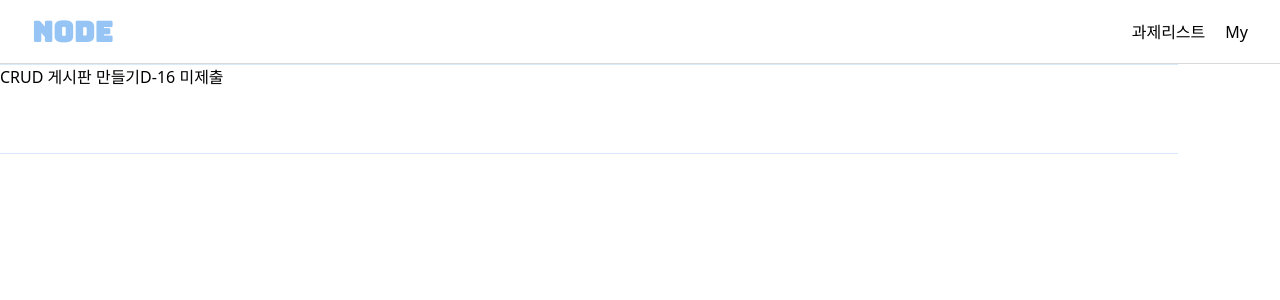
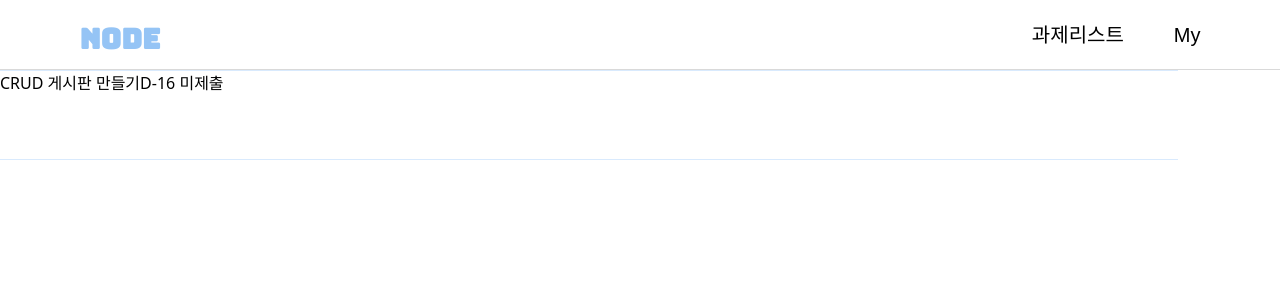
Before and after one commit to team-incube/NODE-front, a React (Create React App) app: page / in a window 1280 px wide. Shown: the top 300 px of the page. Built offline with nearby package versions, Linux system fonts and the light colour scheme; a web font is replaced by a local one.

Commit message:
refactor: 컴포넌트 내부 내용 수정, 주석 변경

```diff
--- a/src/components/NavBar.jsx
+++ b/src/components/NavBar.jsx
@@ -1,11 +1,10 @@
 export default function NavBar(){
     return(
-                <div className="flex justify-between items-center w-full h-[64px] px-[32px] border-b border-[#D9D9D9]">
-            <span className="width-[81px] height-[34px] text-[#95C4F5] text-[28px] font-bungee font-bold flex justify-start">
+        <div className="flex justify-between items-center w-full h-[70px] px-[79.5px] border-b border-[#D9D9D9]">
+            <span className="h-[34px] text-[#95C4F5] text-[28px] font-bungee font-bold flex justify-start">
                 NODE
             </span>
-            <div className="flex justify-end gap-[20px]">
-                {/* 알람 아이콘 svg 컴포넌트 ?알람 숫자를 어케늠 아아아아아아ㅏㅏ아아ㅏ*/}
+            <div className="h-[58px] flex justify-end gap-[50px] text-[20px] font-tmoney">
                 <button>과제리스트</button>
                 <button>My</button>
             </div>
--- a/src/components/ProfileBoxMentee.jsx
+++ b/src/components/ProfileBoxMentee.jsx
@@ -1,4 +1,4 @@
-import jiyuImage from "../assets/icons/jiyu.png.png";
+import jiyuImage from "../assets/icons/jiyu.png";
 import user from "../assets/icons/user.svg";
 import girl from "../assets/icons/girl.svg";
 
@@ -13,7 +13,7 @@ export default function ProfileBoxMentee(){
                 <div className="flex gap-[45px] h-[120px]">
                     <img src={jiyuImage} alt="프로필"
                         className="w-[120px] h-[120px] border border-[1px] border-[#60ABFA] rounded-full p-[10px]"
-                    /> {/* 이미지 선택 -살짝 문제 이미지 크기를 어찌한다냐*/}
+                    /> {/* 이미지 선택/크기 조정 */}
                     <div className="flex flex-col w-[100px] h-[120px] font-tmoney gap-[10px] text-[16px] m-[0px] p-[0px]">
                         <span className="text-[#60ABFA] text-[12px] gap-[6px] flex border border-[1px] border-[#60ABFA] rounded-[5px] w-[60px] h-[24px] justify-center items-center">
                             <img src={user} alt="user icon"/>
--- a/src/components/ProfileBoxMentor.jsx
+++ b/src/components/ProfileBoxMentor.jsx
@@ -1,4 +1,4 @@
-import yeunImage from "../assets/icons/yeun.png.png";
+import yeunImage from "../assets/icons/yeun.png";
 import user from "../assets/icons/user.svg";
 import boy from "../assets/icons/boy.svg";
 
@@ -12,7 +12,7 @@ export default function ProfileBoxMentor(){
                 <div className="flex gap-[45px] h-[120px]">
                     <img src={yeunImage} alt="프로필"
                         className="w-[120px] h-[120px] border border-[1px] border-[#60ABFA] rounded-full p-[10px] bg-white"
-                    />
+                    /> {/* 이미지 선택/크기 조정 */}
                     <div className="flex flex-col w-[112px] h-[120px] font-tmoney gap-[10px] text-[16px] m-[0px] p-[0px]">
                         <span className="text-[#60ABFA] text-[12px] gap-[6px] flex border border-[1px] border-[#60ABFA] rounded-[5px] w-[60px] h-[24px] justify-center items-center">
                             <img src={user} alt="user icon"/>
```
